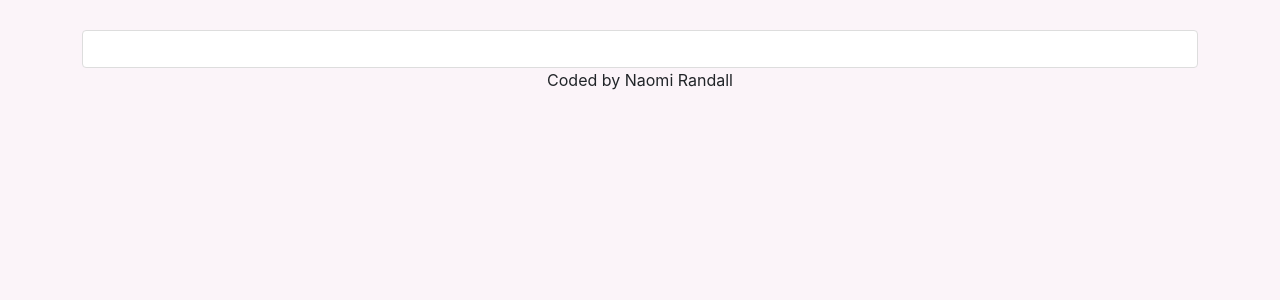
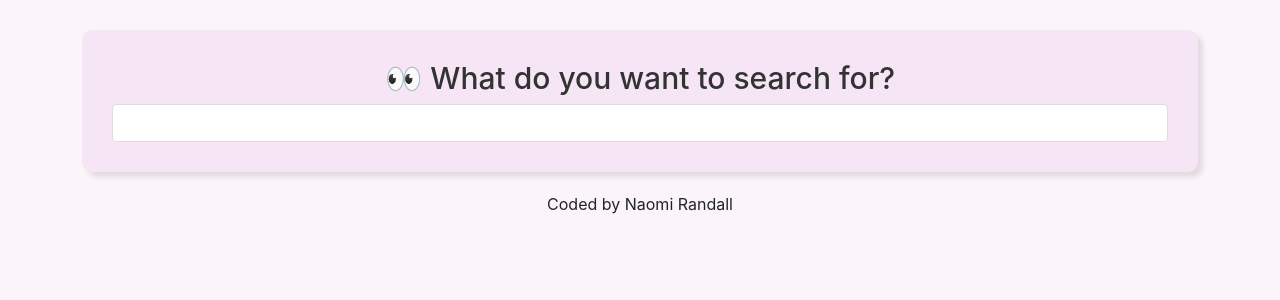
Before and after one commit to nmrndll/dictionary-react-app, a React (Create React App) app: page / in a window 1280 px wide. Shown: the top 300 px of the page. Built offline with nearby package versions, Linux system fonts and the light colour scheme; no server answers.

Commit message:
Update Dictionary.js

```diff
--- a/src/Dictionary.js
+++ b/src/Dictionary.js
@@ -4,30 +4,69 @@ import Results from "./Results";
 import Photos from "./Photos";
 import "./Dictionary.css";
 
-export default function Dictionary() {
-  let [keyword, setKeyword] = useState("");
+export default function Dictionary(props) {
+  let [keyword, setKeyword] = useState(props.defaultKeyword);
+  let [results, setResults] = useState(null);
+  let [loaded, setLoaded] = useState(false);
+  let [photos, setPhotos] = useState(null);
 
   function handleResponse(response) {
-    console.log(response.data[0]);
+    setResults(response.data[0]);
   }
 
-  function search(event) {
+  function handlePexelsResponse(response) {
+    setPhotos(response.data.photos);
+  }
+
+  function search() {
+    //https://dictionaryapi.dev/
+    let apiUrl = `https://api.dictionaryapi.dev/api/v2/entries/en/${keyword}`;
+    axios.get(apiUrl).then(handleResponse);
+
+    let pexelsApiKey =
+      "563492ad6f917000010000016ba4f3df95bf40bca3beedc477a9769d";
+    let pexelsApiUrl = `https://api.pexels.com/v1/search?query=${keyword}&per_page=9`;
+    let headers = { Authorization: `Bearer ${pexelsApiKey}` };
+    axios
+      .get(pexelsApiUrl, {
+        headers: headers,
+      })
+      .then(handlePexelsResponse);
+  }
+
+  function handleSubmit(event) {
     event.preventDefault();
-
-    // documentation: https://dictionaryapi.dev/e
-    let apiUrl = `https://api.dictionaryapi.dev/api/v2/entries/en_US/${keyword}`;
-    axios.get(apiUrl).then(handleResponse);
+    search();
   }
 
   function handleKeywordChange(event) {
     setKeyword(event.target.value);
   }
 
-  return (
-    <div className="Dictionary">
-      <form onSubmit={search}>
-        <input type="search" onChange={handleKeywordChange} />
-      </form>
-    </div>
-  );
+  function load() {
+    setLoaded(true);
+    search();
+  }
+
+  if (loaded) {
+    return (
+      <div className="Dictionary">
+        <section>
+          <h1> 👀 What do you want to search for?</h1>
+          <form onSubmit={handleSubmit}>
+            <input
+              type="search"
+              onChange={handleKeywordChange}
+              defaultValue={props.defaultKeyword}
+            />
+          </form>
+        </section>
+        <Results results={results} />
+        <Photos photos={photos} />
+      </div>
+    );
+  } else {
+    load();
+    return "Loading";
+  }
 }
```
